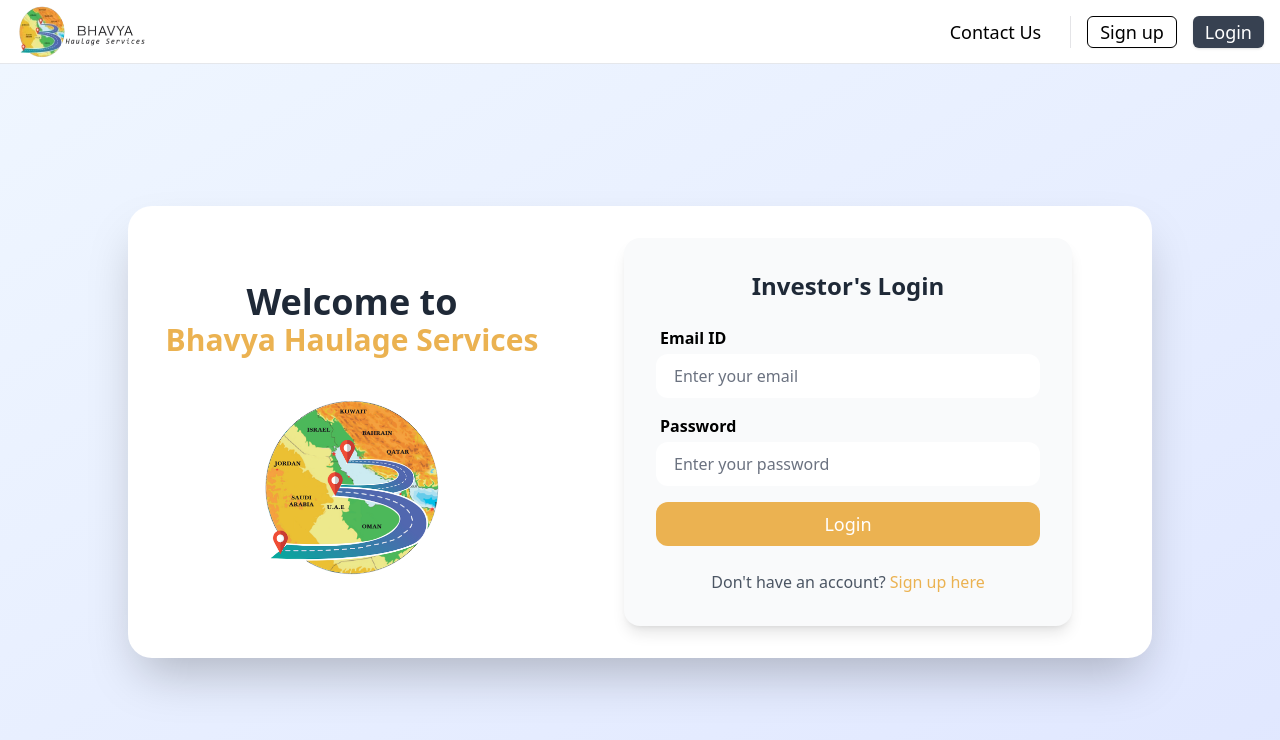
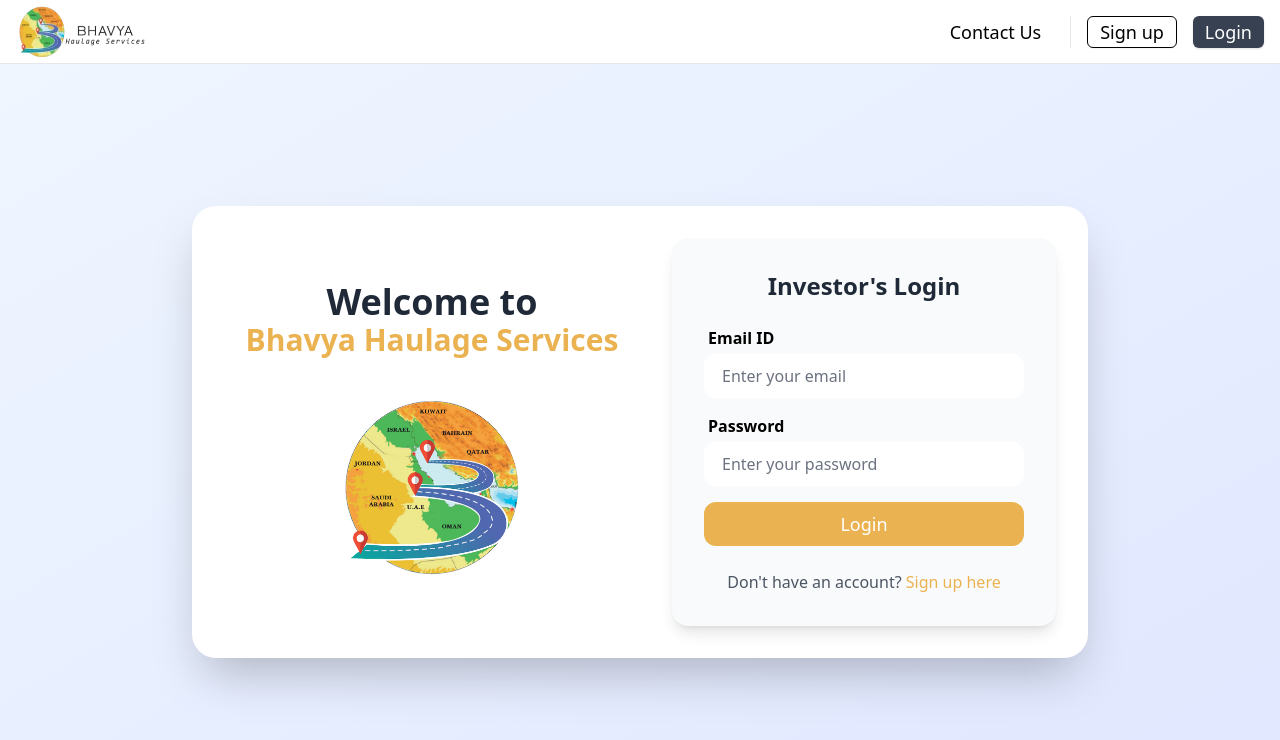
Before and after one commit to BuddyBoy26/BHS-Investor-Portal, a React (Vite) app in the folder BHS_frontend/: page /login in a window 1280 px wide. Shown: the top 740 px of the page. Built offline with nearby package versions, Linux system fonts and the light colour scheme.

Commit message:
updated login

```diff
--- a/BHS_frontend/src/userAuth/Login.jsx
+++ b/BHS_frontend/src/userAuth/Login.jsx
@@ -15,9 +15,9 @@
         initial={{ opacity: 0, y: -20 }}
         animate={{ opacity: 1, y: 0 }}
         transition={{ duration: 0.5 }}
-        className="bg-white shadow-2xl rounded-3xl p-8 w-full max-w-5xl mx-auto flex flex-col md:flex-row justify-between items-center"
+        className="bg-white shadow-2xl rounded-3xl p-8 w-full max-w-4xl mx-auto flex flex-col md:flex-row justify-between items-center"
       >
-        <div className="w-full md:w-2/5 mb-8 md:mb-0 flex flex-col items-center justify-center">
+        <div className="w-full md:w-1/2 mb-8 md:mb-0 flex flex-col items-center justify-center">
           <div className="text-center mb-8">
             <h1 className="text-4xl font-bold text-gray-800">Welcome to</h1>
             <h2 className="text-3xl font-semibold text-[#EBB251]">
@@ -30,7 +30,7 @@
             className="w-48 h-48 object-contain"
           />
         </div>
-        <div className="w-full md:w-3/5 md:pl-8 flex justify-center">
+        <div className="w-full md:w-1/2 md:pl-8 flex justify-center">
           <motion.div
             initial={{ opacity: 0, x: 20 }}
             animate={{ opacity: 1, x: 0 }}
```
